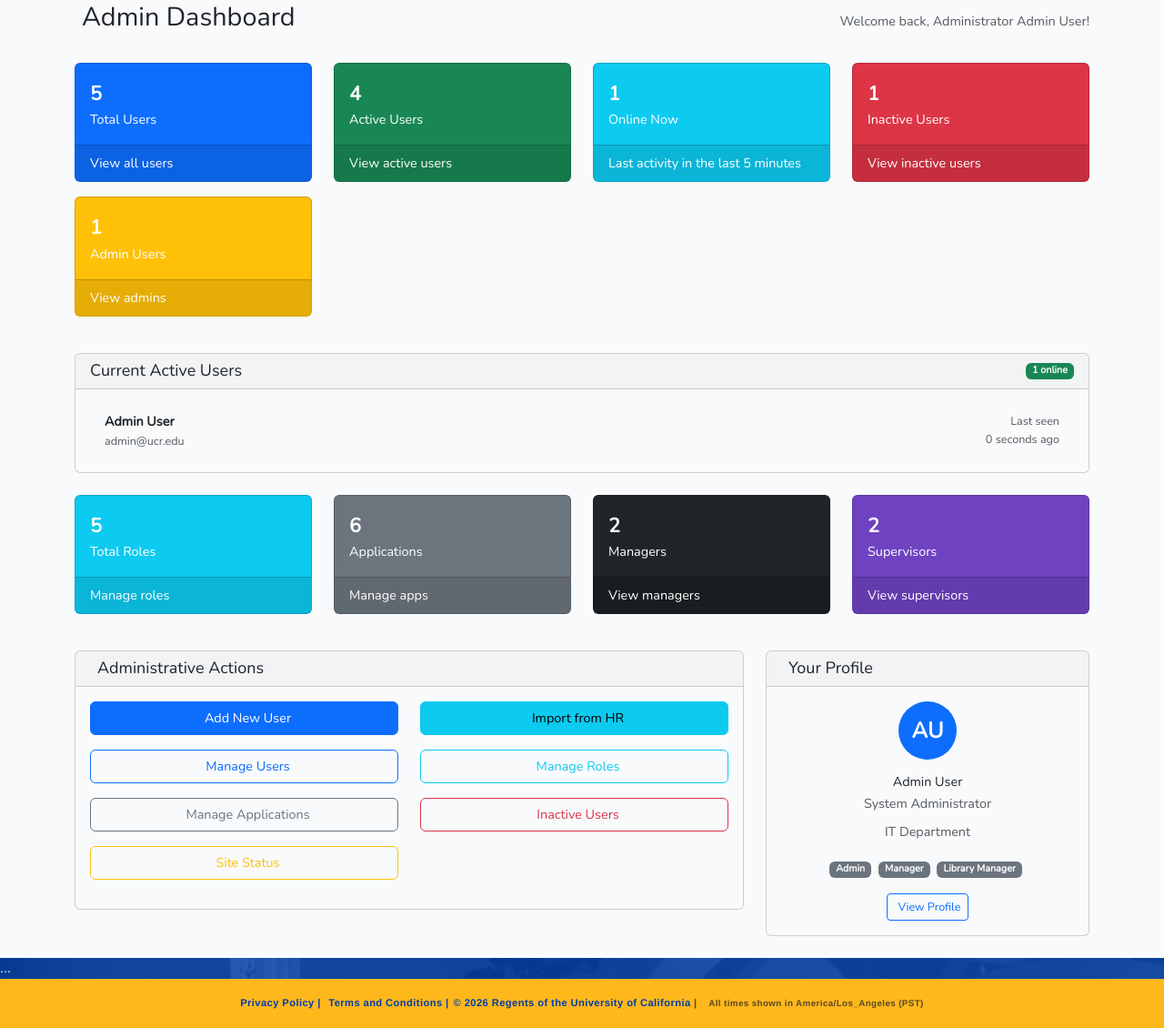
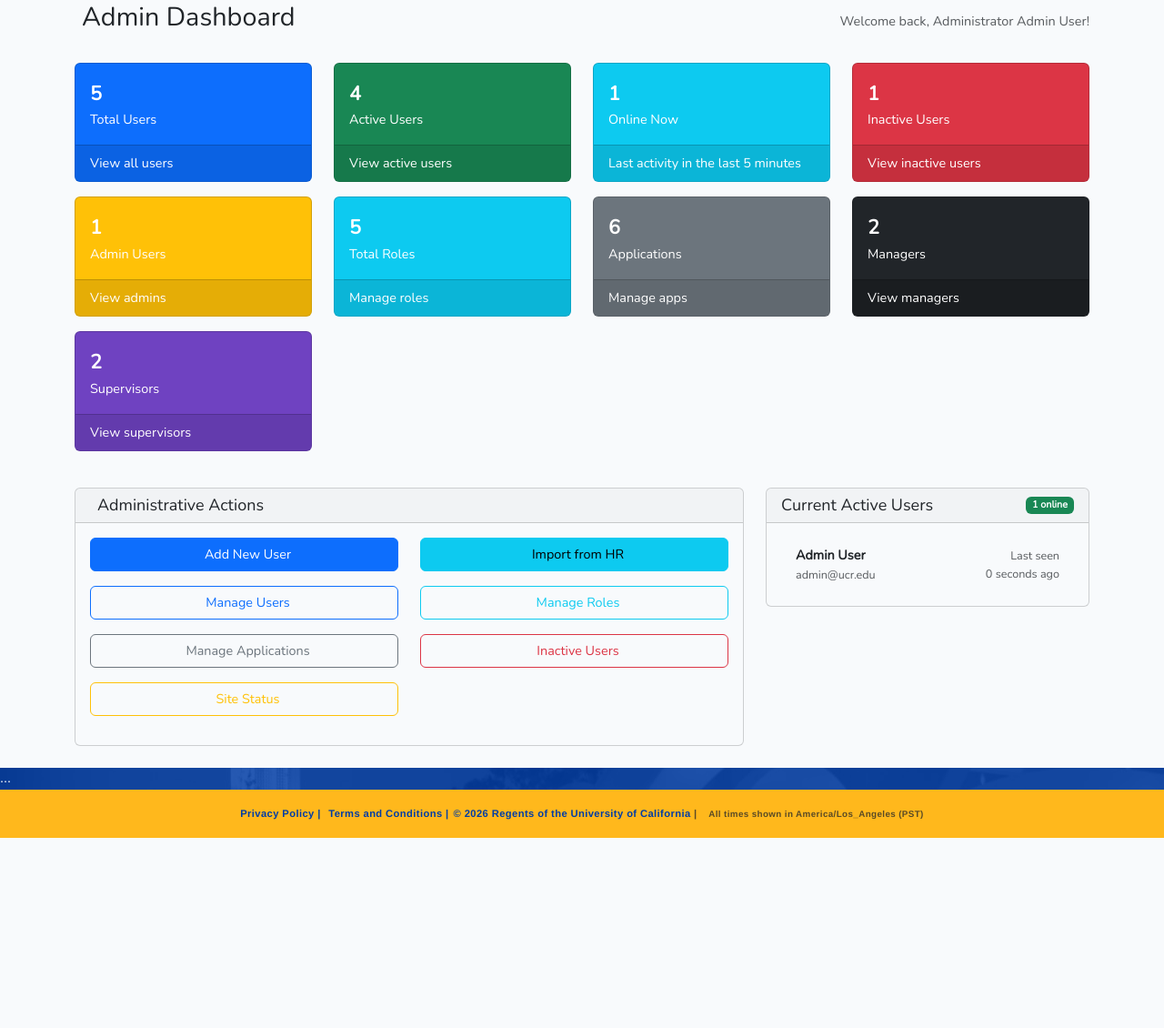
Before and after one commit to valdezOnline/ucr-app-template, a Laravel app: page /home in a window 1280 px wide. Shown: the part 225-1355 px from the top of the page at 91% size. After the commit the page ends 1146 px from the top, so only its background shows below. Run offline with Laravel 12, Linux system fonts and the light colour scheme; a user stored in the database is signed in; data comes from the database, SQL or seed files in the repository; tables that the repository leaves empty hold one stand-in row (values such as "Sample post"); style sheets or scripts are compiled from the project's sources.

Commit message:
feat: reorder and optimize display of current active users on admin dashboard

```diff
--- a/resources/views/home.blade.php
+++ b/resources/views/home.blade.php
@@ -123,35 +123,6 @@
                         </div>
                     </div>
                 </div>
-            </div>
-
-            @if ($onlineUsers->isNotEmpty())
-                <div class="card mb-4">
-                    <div class="card-header d-flex justify-content-between align-items-center">
-                        <h5 class="mb-0">Current Active Users</h5>
-                        <span class="badge bg-success">{{ $onlineUsers->count() }} online</span>
-                    </div>
-                    <div class="card-body">
-                        <div class="list-group list-group-flush">
-                            @foreach ($onlineUsers as $onlineUser)
-                                <div class="list-group-item d-flex justify-content-between align-items-center">
-                                    <div>
-                                        <strong>{{ $onlineUser->full_name ?: $onlineUser->name }}</strong>
-                                        <div class="text-muted small">{{ $onlineUser->email }}</div>
-                                    </div>
-                                    <div class="text-end text-muted small">
-                                        <div>Last seen</div>
-                                        <div>{{ $onlineUser->last_seen_at?->diffForHumans() ?? 'Unknown' }}</div>
-                                    </div>
-                                </div>
-                            @endforeach
-                        </div>
-                    </div>
-                </div>
-            @endif
-
-            <!-- System Management Statistics -->
-            <div class="row mb-4">
                 <div class="col-lg-3 col-md-6 mb-3">
                     <div class="card bg-info text-white">
                         <div class="card-body">
@@ -289,39 +260,30 @@
                     </div>
                 </div>
                 <div class="col-md-4">
-                    <div class="card">
-                        <div class="card-header">
-                            <h5 class="mb-0">
-                                <i class="fas fa-info-circle me-2"></i>Your Profile
-                            </h5>
-                        </div>
-                        <div class="card-body">
-                            <div class="text-center mb-3">
-                                <div
-                                    class="avatar-lg bg-primary text-white rounded-circle d-inline-flex align-items-center justify-content-center">
-                                    {{ strtoupper(substr(auth()->user()->first_name, 0, 1) . substr(auth()->user()->last_name, 0, 1)) }}
+                    @if ($onlineUsers->isNotEmpty())
+                <div class="card mb-4">
+                    <div class="card-header d-flex justify-content-between align-items-center">
+                        <h5 class="mb-0">Current Active Users</h5>
+                        <span class="badge bg-success">{{ $onlineUsers->count() }} online</span>
+                    </div>
+                    <div class="card-body">
+                        <div class="list-group list-group-flush">
+                            @foreach ($onlineUsers as $onlineUser)
+                                <div class="list-group-item d-flex justify-content-between align-items-center">
+                                    <div>
+                                        <strong>{{ $onlineUser->full_name ?: $onlineUser->name }}</strong>
+                                        <div class="text-muted small">{{ $onlineUser->email }}</div>
+                                    </div>
+                                    <div class="text-end text-muted small">
+                                        <div>Last seen</div>
+                                        <div>{{ $onlineUser->last_seen_at?->diffForHumans() ?? 'Unknown' }}</div>
+                                    </div>
                                 </div>
-                            </div>
-                            <div class="text-center">
-                                <h6 class="mb-1">{{ auth()->user()->full_name }}</h6>
-                                <p class="text-muted mb-2">{{ auth()->user()->title ?: 'Staff Member' }}</p>
-                                <p class="text-muted mb-3">{{ auth()->user()->department ?: 'No Department' }}</p>
-
-                                @if (count(auth()->user()->getRoles()) > 0)
-                                    <div class="mb-3">
-                                        @foreach (auth()->user()->getRoles() as $role)
-                                            <span class="badge bg-secondary me-1">{{ $role }}</span>
-                                        @endforeach
-                                    </div>
-                                @endif
-
-                                <a href="{{ route('users.show', auth()->user()) }}"
-                                    class="btn btn-sm btn-outline-primary">
-                                    <i class="fas fa-eye me-1"></i>View Profile
-                                </a>
-                            </div>
+                            @endforeach
                         </div>
                     </div>
+                </div>
+            @endif
                 </div>
             </div>
         </div>
```
